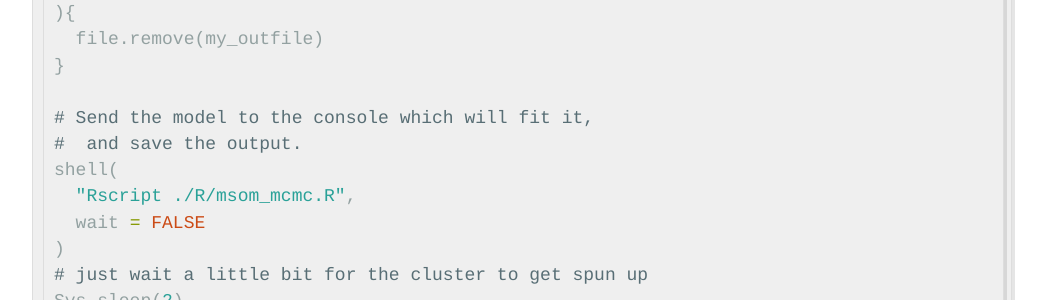
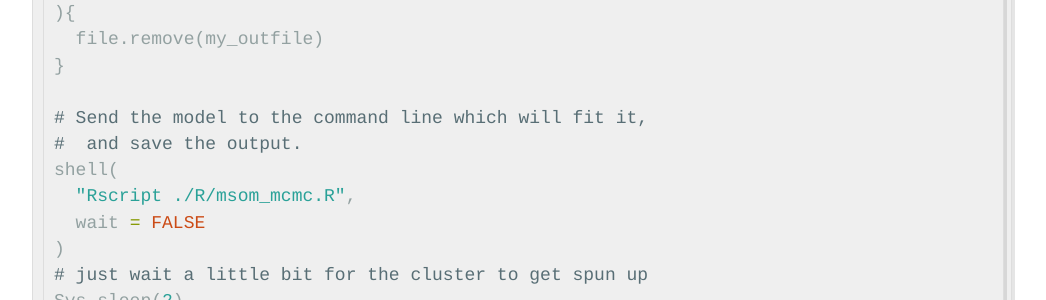
Before and after one commit to mfidino/mfidino.github.io, a Jekyll site: the page built from blog/_posts/2021-11-11-nimble_parallel_pb.md, in a window 1280 px wide and 900 px high, scrolled down 5302 px. Shown: the part 152-452 px from the top of the window, without its empty margins (118-1164 px from the left). Built offline with Jekyll 4.4.1, drawn with Linux system fonts in a browser that asks for light colours.

Commit message:
Update 2021-11-11-nimble_parallel_pb.md

```diff
--- a/blog/_posts/2021-11-11-nimble_parallel_pb.md
+++ b/blog/_posts/2021-11-11-nimble_parallel_pb.md
@@ -163,7 +163,7 @@ if(
   file.remove(my_outfile)
 }
 
-# Send the model to the console which will fit it,
+# Send the model to the command line which will fit it,
 #  and save the output.
 shell(
   "Rscript ./R/msom_mcmc.R",
```
